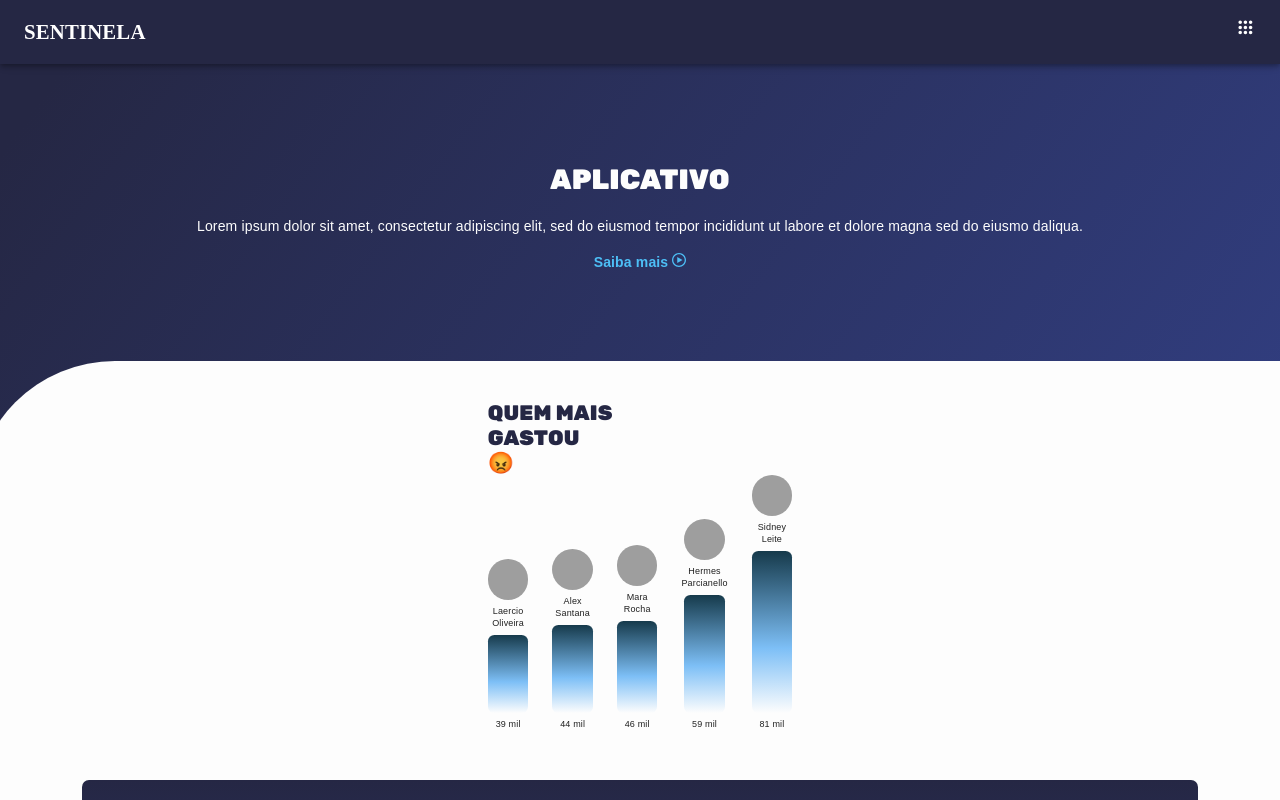
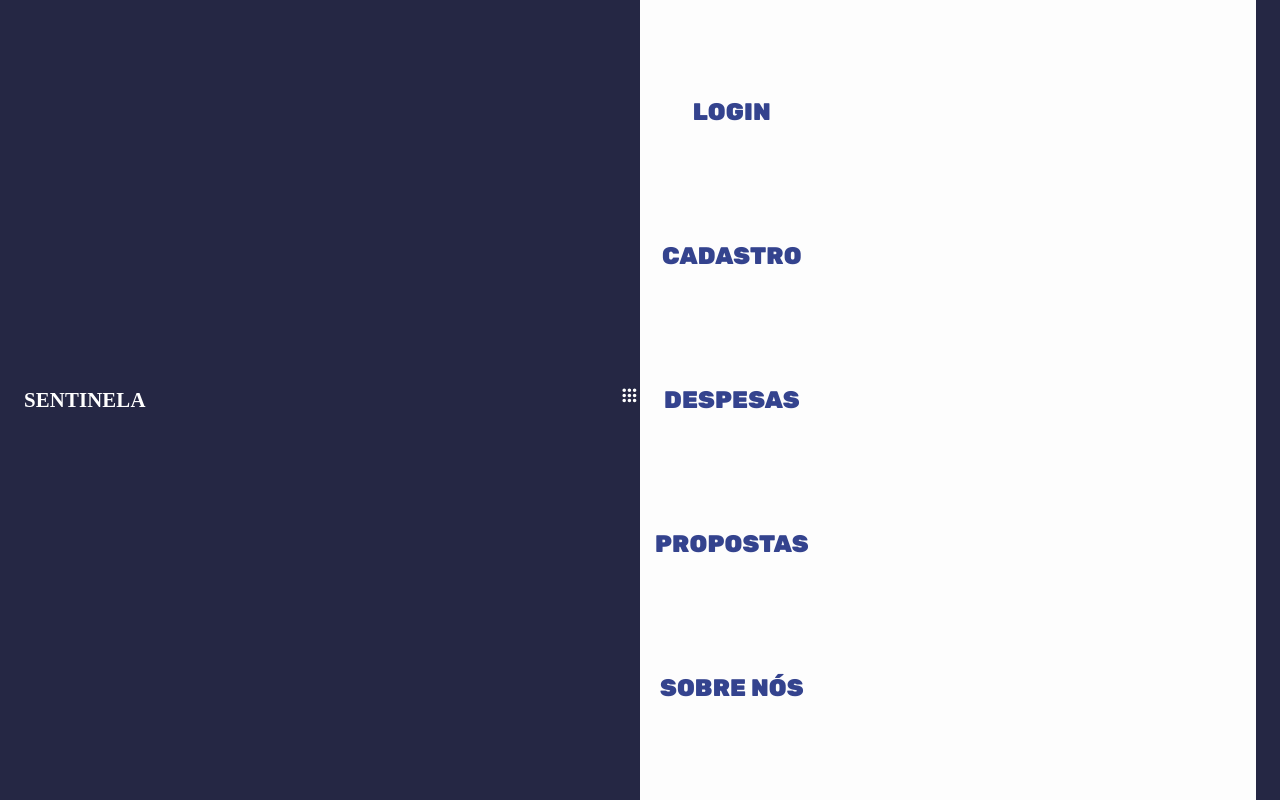
Before and after one commit to LucasRocha2308/Sentila, a React (Create React App) app: page / in a window 1280 px wide. Shown: the top 800 px of the page. Built offline with nearby package versions, Linux system fonts and the light colour scheme; no server answers; grey boxes are pictures that could not be loaded; a web font is replaced by a local one.

Commit message:
feat: initializing menu

```diff
--- a/src/components/Header/index.tsx
+++ b/src/components/Header/index.tsx
@@ -7,6 +7,8 @@ import CssBaseline from "@material-ui/core/CssBaseline";
 import useScrollTrigger from "@material-ui/core/useScrollTrigger";
 import Container from "@material-ui/core/Container";
 import Slide from "@material-ui/core/Slide";
+
+import MenuHeader from "../MenuHeader";
 
 function HideOnScroll(props: any) {
     const { children, window } = props;
@@ -41,6 +43,7 @@ export default function Header(props: any) {
                         <h1>
                             SENTINELA <CgMenuGridO />
                         </h1>
+                        <MenuHeader></MenuHeader>
                     </ToolbarStyled>
                 </AppBarStyled>
             </HideOnScroll>
--- /dev/null
+++ b/src/components/MenuHeader/index.jsx
@@ -0,0 +1,19 @@
+import { Nav } from "./styles";
+
+const MenuHeader = () => {
+    return (
+        <>
+            <Nav>
+                <ul class="grid">
+                    <li className="btn-1">LOGIN</li>
+                    <li className="btn-1">CADASTRO</li>
+                    <li className="btn-1">DESPESAS</li>
+                    <li className="btn-1">PROPOSTAS</li>
+                    <li className="btn-1">SOBRE NÓS</li>
+                </ul>
+            </Nav>
+        </>
+    );
+};
+
+export default MenuHeader;
--- /dev/null
+++ b/src/components/MenuHeader/styles.ts
@@ -0,0 +1,35 @@
+import styled from "styled-components";
+
+export const Nav = styled.nav`
+    width: 100vw;
+    height: 100vh;
+    background: var(--white);
+    color: var(--blue);
+    display: flex;
+    align-items: center;
+
+    ul {
+        height: 80vh;
+        display: flex;
+        flex-direction: column;
+        justify-content: space-between;
+        align-items: center;
+    }
+    li {
+        cursor: pointer;
+        padding: 15px;
+
+        list-style-type: none;
+        font-family: "Rubik";
+        font-size: 1.5rem;
+        border-radius: 5px;
+
+        transition: 0.3s;
+
+        &:hover {
+            color: var(--light-blue);
+            border: 1px var(--light-blue) solid;
+            letter-spacing: 1px;
+        }
+    }
+`;
```
